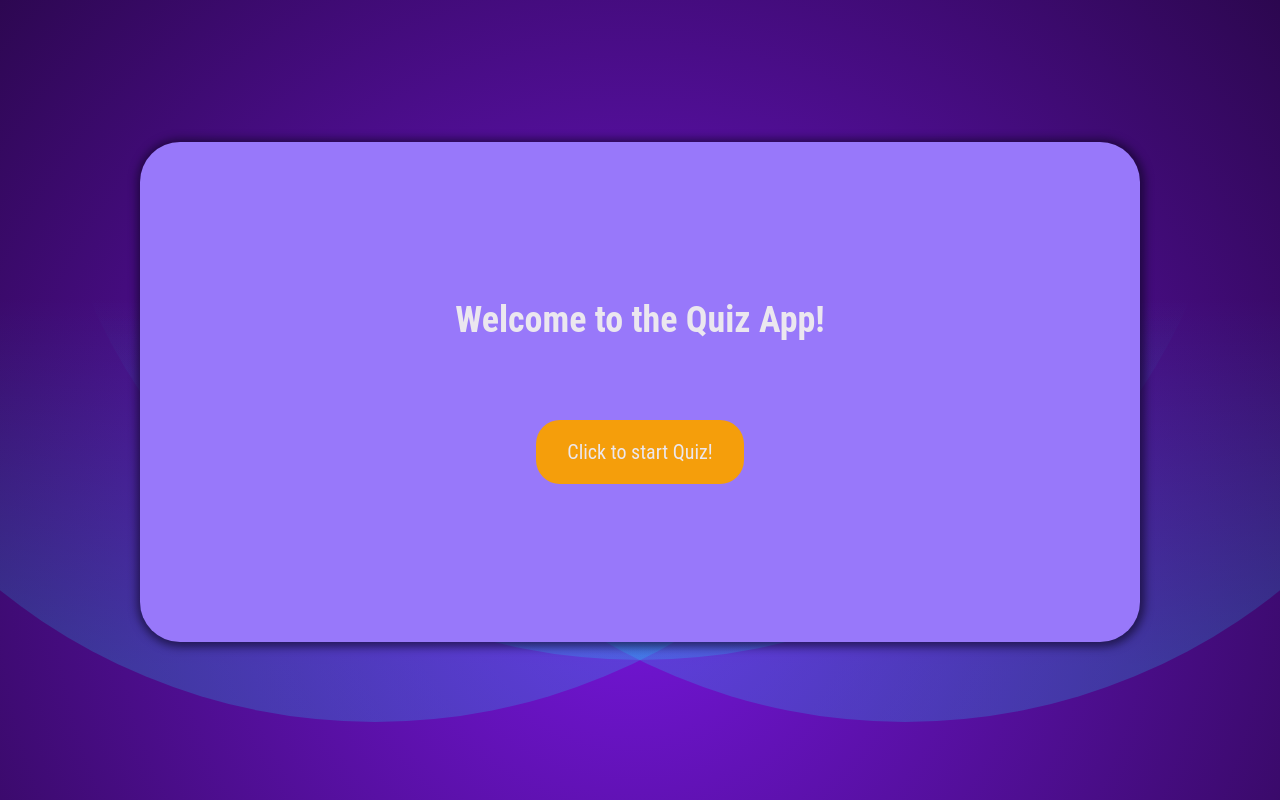
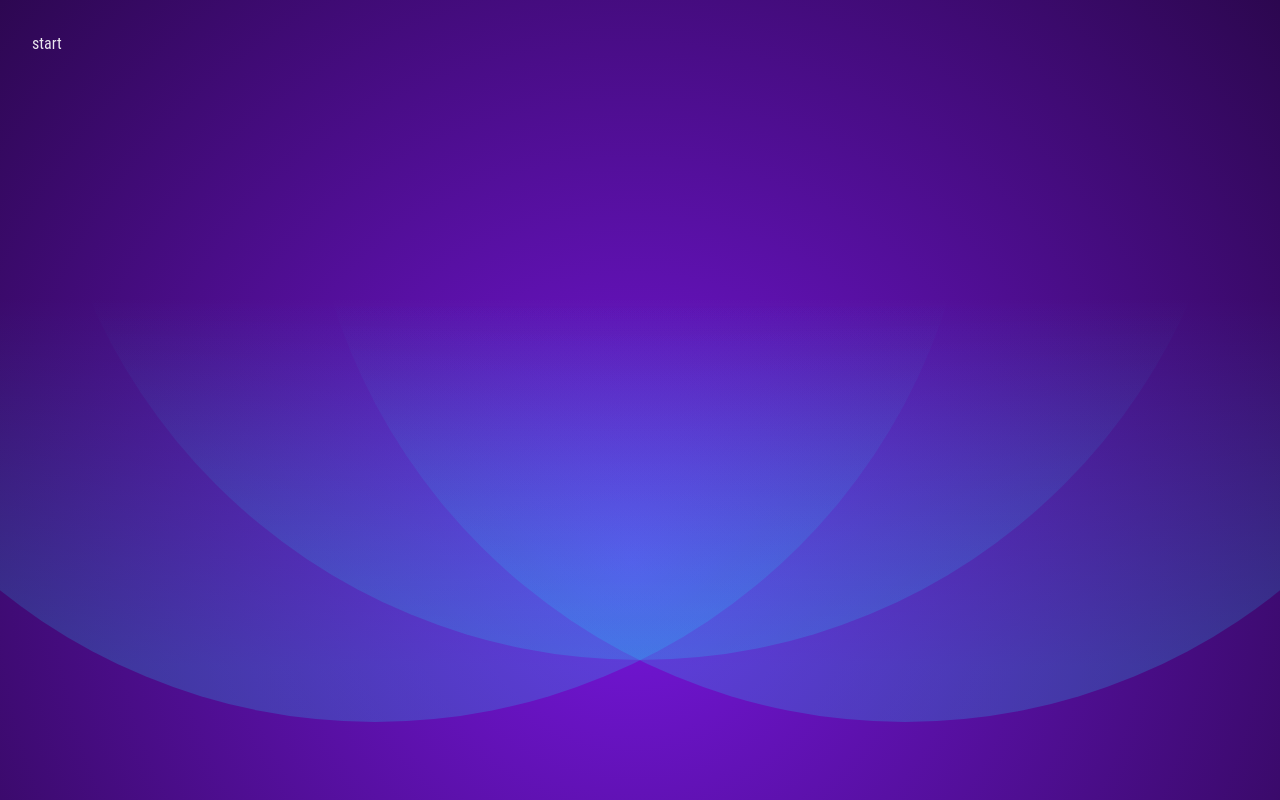
Before and after one commit to podlaskialgorytm3/quiz-app, a React (Vite) app: page / in a window 1280 px wide. Built offline with nearby package versions, Linux system fonts and the light colour scheme.

Commit message:
Add useContext and ViewContextProvider to App.jsx

```diff
--- a/src/App.jsx
+++ b/src/App.jsx
@@ -1,16 +1,17 @@
 import React from "react";
-import { useState } from "react";
+import { useState,useContext } from "react";
 import { StartView } from "./views/StartView";
 import { QuizView } from "./views/QuizView";
 import { ResultView } from "./views/ResultView";
+import { ViewContextProvieder } from "./views/AppView";
+import { ViewContext } from "./context/ViewContext";
 
 const App = () => {
-    const [view,setView] = useState('start')
-
+    const ctxValue = useContext(ViewContext)
     return(
-        <main className="flex justify-center items-center h-full">
-            {view === 'start' && <StartView />}
-        </main>
+        <ViewContextProvieder>
+            {ctxValue}
+        </ViewContextProvieder>
     )
 }
 
--- /dev/null
+++ b/src/context/ViewContext.jsx
@@ -0,0 +1,3 @@
+import { createContext } from "react";
+
+export const ViewContext = createContext('start');
--- /dev/null
+++ b/src/views/AppView.jsx
@@ -0,0 +1,11 @@
+import React from "react";
+import { ViewContext } from "../context/ViewContext";
+
+export const ViewContextProvieder = ({children}) => {
+    const viewContextValue = 'start'
+    return(
+        <ViewContext.Provider value={viewContextValue}>
+            {children}
+        </ViewContext.Provider>
+    )
+}
```
